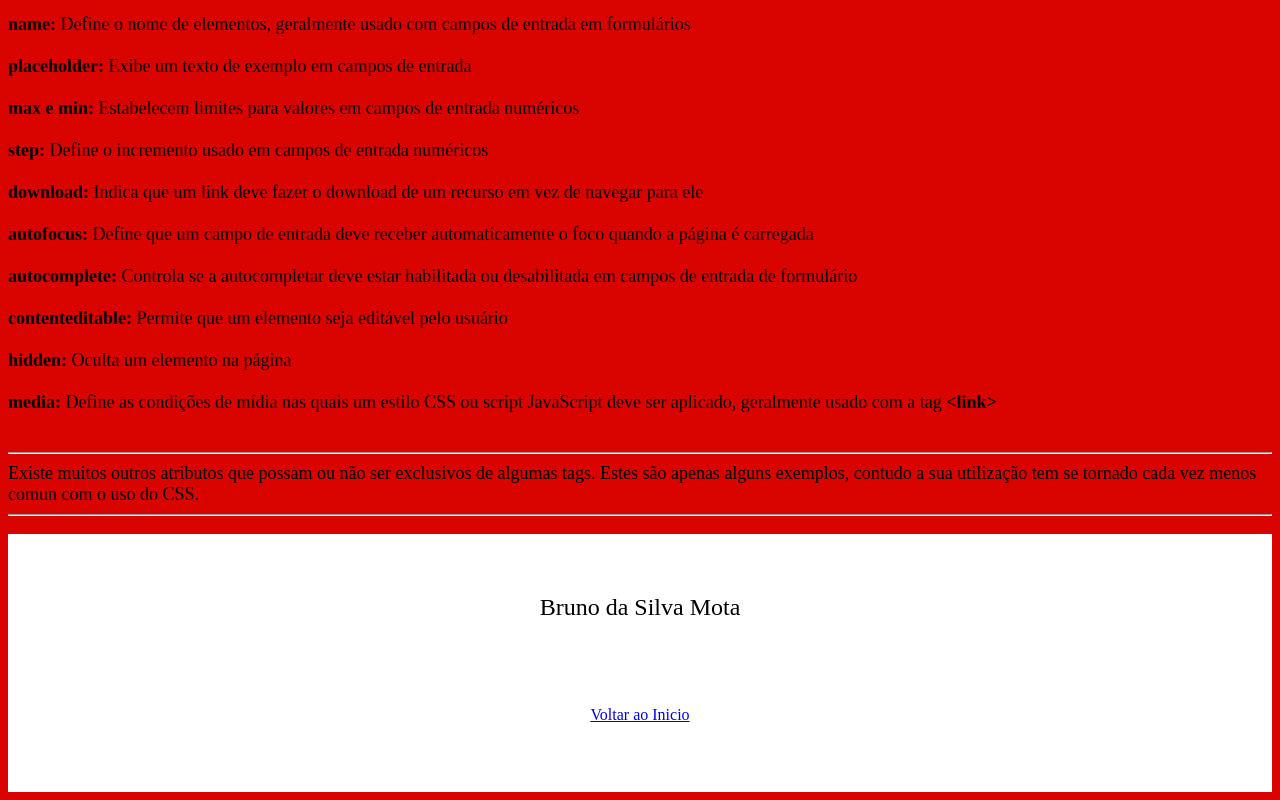
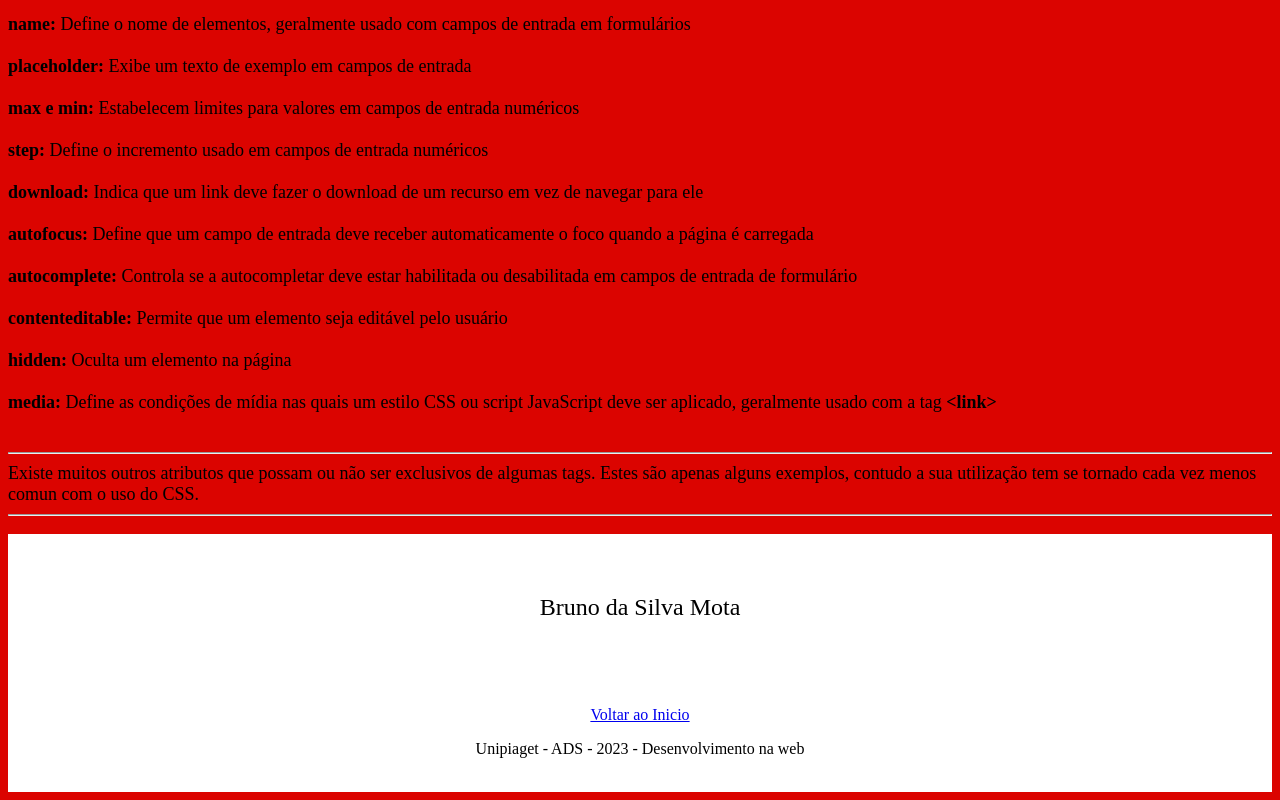
Before and after one commit to BrunoMotaBr/TagsAtributos, a plain HTML site: page index.html in a window 1280 px wide. Shown: the part 3445-4245 px from the top of the page. Drawn offline with Linux system fonts and the light colour scheme.

Commit message:
Update index.html

```diff
--- a/index.html
+++ b/index.html
@@ -4,7 +4,7 @@
     <meta charset="UTF-8">
     <title>Tags e Atributos HTML</title>
 </head>
-<body bgcolor="#D90400">
+<body bgcolor="#DB0400">
 
     <header>
         <font color="#000">
@@ -274,7 +274,7 @@
                 Voltar ao Inicio
             </a>
         </p>
-        <font color="#FFF"><p align="center">Unipiaget - ADS - 2023 - Desenvolvimento na web</p></font>
+        <font color="#000"><p align="center">Unipiaget - ADS - 2023 - Desenvolvimento na web</p></font>
         <br>
     </footer>
 </body>
```
